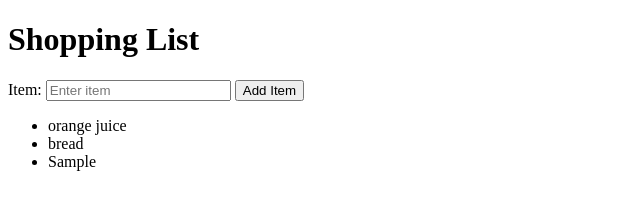
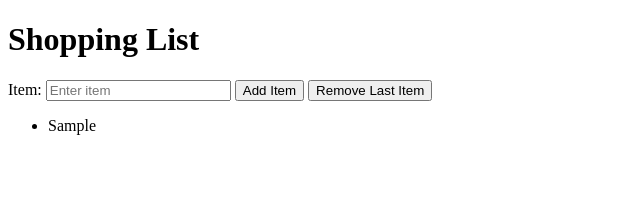
Before and after one commit to bbtechpro/Lab4.2_Array_Manipulation, a plain HTML site: page index.html in a window 1280 px wide. Both pictures are taken after typing "Sample" into the empty fields and a click on the button "Add Item". Shown: the whole page, without its empty margins (0-640 px from the left). Drawn offline with Linux system fonts and the light colour scheme.

Commit message:
Task 3 complete

```diff
--- a/index.html
+++ b/index.html
@@ -3,7 +3,7 @@
 <head>
     <meta charset="UTF-8">
     <meta name="viewport" content="width=device-width, initial-scale=1.0">
-    <title>Document</title>
+    <title>Shopping List</title>
     <script defer src="index.js"></script>
 </head>
 <body>
@@ -11,8 +11,45 @@
     <label for="itemInput">Item:</label>
     <input id="itemInput" type="text" placeholder="Enter item" />
     <button id="addItemButton">Add Item</button>
+    <button id="removeLastButton">Remove Last Item</button>
 
     <ul id="shoppingListUI"></ul>
 
+    <script>
+        // DOM elements
+        const itemInput = document.getElementById('itemInput');
+        const addItemButton = document.getElementById('addItemButton');
+        const removeLastButton = document.getElementById('removeLastButton');
+        const shoppingListUI = document.getElementById('shoppingListUI');
+
+        // Function to update the displayed list
+        function updateUI() {
+            shoppingListUI.innerHTML = '';
+            shoppingList.forEach(item => {
+                const li = document.createElement('li');
+                li.textContent = item;
+                shoppingListUI.appendChild(li);
+            });
+        }
+
+        // Add item button click handler
+        addItemButton.addEventListener('click', () => {
+            const item = itemInput.value.trim();
+            if (item) {
+                addItem(item);
+                itemInput.value = '';
+                updateUI();
+            }
+        });
+
+        // Remove last item button click handler
+        removeLastButton.addEventListener('click', () => {
+            removeLastItem();
+            updateUI();
+        });
+
+        // Initial UI render
+        updateUI();
+    </script>
 </body>
 </html>
--- a/index.js
+++ b/index.js
@@ -1,19 +1,14 @@
 let shoppingList = [];
-
 
 function addItem(item) {
     if (!shoppingList.includes(item)) {
         shoppingList.push(item);
     }
 }
-addItem("orange juice")
-addItem("bread")
-addItem("milk")
 
 function removeLastItem() {
-    shoppingList.pop()
+    shoppingList.pop();
 }
-removeLastItem()
 
 function filterItems(searchTerm) {
     const term = searchTerm.toLowerCase();
@@ -21,37 +16,5 @@ function filterItems(searchTerm) {
 }
 
 function displayList() {
-    console.log(shoppingList.join(", "))
+    console.log(shoppingList.join(", "));
 }
-
-displayList()
-
-// Example filter call (uncomment to test)
-console.log(filterItems('rea')) // e.g. returns ['bread']
-
-// adds items to the array and updates the displayed list dynamically when the button is clicked.
-
- const itemInput = document.getElementById('itemInput');
-        const addItemButton = document.getElementById('addItemButton');
-        const shoppingListUI = document.getElementById('shoppingListUI');
-
-        function updateUI() {
-            shoppingListUI.innerHTML = '';
-            shoppingList.forEach(item => {
-                const li = document.createElement('li');
-                li.textContent = item;
-                shoppingListUI.appendChild(li);
-            });
-        }
-
-        addItemButton.addEventListener('click', () => {
-            const item = itemInput.value.trim();
-            if (item) {
-                addItem(item);
-                itemInput.value = '';
-                updateUI();
-            }
-        });
-
-        // Optional: update UI on initial load
-        updateUI();
```
